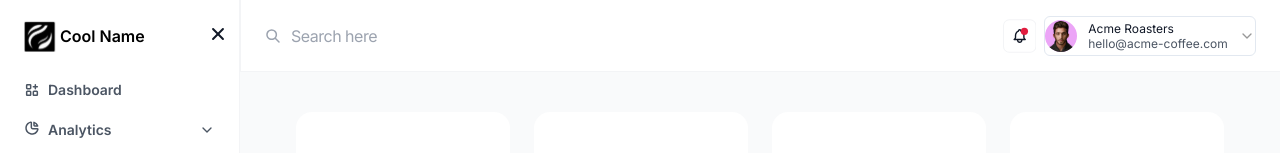
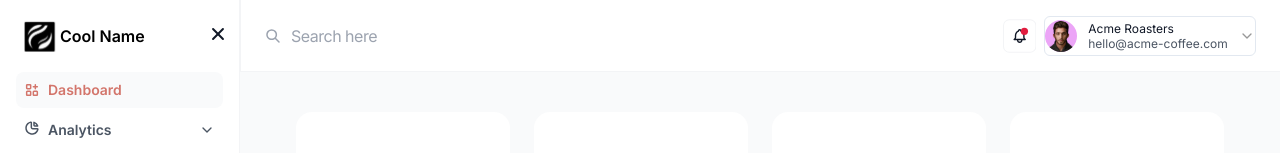
Before and after one commit to star-works/coffee-beans, a Next.js app: page /dashboard in a window 1280 px wide. Shown: the top 153 px of the page. Built offline with nearby package versions, Linux system fonts and the light colour scheme.

Commit message:
cursor -poiter

```diff
--- a/src/app/dashboard.css
+++ b/src/app/dashboard.css
@@ -10,3 +10,7 @@ input:focus-visible {
   outline: none !important;
   box-shadow: none !important;
 }
+button:focus-visible {
+  outline: none !important;
+  box-shadow: none !important;
+}
--- a/src/components/dashboard/AccordionDetail.jsx
+++ b/src/components/dashboard/AccordionDetail.jsx
@@ -15,9 +15,7 @@ export const ProfileCharacteristic = () => {
                 <p className="ff_inter font-semibold text-xs leading-[15px] tracking-[-3%] text-[#1F2937] text-nowrap">
                   {obj.category}
                 </p>
-                <div className="border border-solid border-[#E5E7EB] px-2 py-[10px] rounded-[6px] mt-1">
-                  {obj.option}
-                </div>
+                <div className="mt-3">{obj.option}</div>
               </div>
             );
           })}
--- a/src/components/dashboard/BeanDetails.jsx
+++ b/src/components/dashboard/BeanDetails.jsx
@@ -21,15 +21,17 @@ const BeanDetails = ({ value }) => {
             <AccordionItem
               key={index}
               value={obj.item}
-              className="border-2 border-solid border-[#E5E7EB] sm:p-4 p-3 rounded-lg [&[data-state=open]]:bg-[#D3756B] [&[data-state=open]]:bg-opacity-5 [&[data-state=open]]:border-[#D3756B] [&[data-state=open]]:border-opacity-10"
+              className="border-2 border-solid border-[#E5E7EB] px-3  rounded-lg [&[data-state=open]]:bg-[#D3756B] [&[data-state=open]]:bg-opacity-5 [&[data-state=open]]:border-[#D3756B] [&[data-state=open]]:border-opacity-10"
             >
-              <AccordionTrigger className=" !flex !items-center">
-                <span>{obj.titleIcon}</span>
-                <p className="mb-0 ff_inter font-semibold sm:text-base text-sm leading-[20px] -tracking-[3%] text-[#111827] mt-2">
-                  {obj.title}
-                </p>
+              <AccordionTrigger className=" !flex !items-center py-2">
+                <div className="flex">
+                  <span className="pe-3">{obj.titleIcon}</span>
+                  <p className="mb-0 ff_inter font-semibold sm:text-base text-sm leading-[20px] -tracking-[3%] text-[#111827] mt-2">
+                    {obj.title}
+                  </p>
+                </div>
               </AccordionTrigger>
-              <AccordionContent className="mt-4">
+              <AccordionContent className="mt-4 ps-0">
                 {obj.details}
               </AccordionContent>
             </AccordionItem>
--- a/src/components/dashboard/CategoryDetails.jsx
+++ b/src/components/dashboard/CategoryDetails.jsx
@@ -13,7 +13,7 @@ const CategoryDetails = (props) => {
   return (
     <div>
       <Select>
-        <SelectTrigger className="w-full !p-0 ff_inter font-normal text-xs leading-[15px] tracking-[-3%] text-black">
+        <SelectTrigger className="w-full  ff_inter font-normal text-xs leading-[15px] tracking-[-3%] text-black ">
           <SelectValue placeholder={props.placeholder} />
         </SelectTrigger>
         <SelectContent>
--- a/src/components/dashboard/Helper.jsx
+++ b/src/components/dashboard/Helper.jsx
@@ -24,6 +24,7 @@ export const sidebarLinks = [
   {
     icon: <DashboardIcon />,
     tittle: "Dashboard",
+    path: "/dashboard",
     class: "hover:bg-[#F9FAFB] px-2 py-2  rounded-[8px]",
   },
   {
@@ -41,6 +42,7 @@ export const sidebarLinks = [
   {
     icon: <MyBeansIcon />,
     tittle: "My Beans",
+    path: "/dashboard/my-bean",
     class: "hover:bg-[#F9FAFB] px-2 py-2  rounded-[8px]",
   },
   {
--- a/src/components/dashboard/Icons.jsx
+++ b/src/components/dashboard/Icons.jsx
@@ -1,3 +1,5 @@
+import { usePathname } from "next/navigation";
+
 export const Arrow = () => {
   return (
     <svg
@@ -131,6 +133,8 @@ export const Report = () => {
   );
 };
 export const DashboardIcon = () => {
+  const router = usePathname();
+
   return (
     <svg
       width="16"
@@ -140,7 +144,9 @@ export const DashboardIcon = () => {
       xmlns="http://www.w3.org/2000/svg"
     >
       <path
-        className="group-hover:stroke-[#D3756B] transition-all duration-300"
+        className={`group-hover:stroke-[#D3756B] transition-all duration-300 ${
+          router === "/dashboard" ? "stroke-[#D3756B]" : ""
+        }`}
         d="M9.33333 4.66666H13.3333M11.3333 2.66666V6.66666M2.66667 3.33333C2.66667 3.15652 2.7369 2.98695 2.86193 2.86193C2.98695 2.7369 3.15652 2.66666 3.33333 2.66666H6C6.17681 2.66666 6.34638 2.7369 6.4714 2.86193C6.59643 2.98695 6.66667 3.15652 6.66667 3.33333V6C6.66667 6.17681 6.59643 6.34638 6.4714 6.4714C6.34638 6.59643 6.17681 6.66666 6 6.66666H3.33333C3.15652 6.66666 2.98695 6.59643 2.86193 6.4714C2.7369 6.34638 2.66667 6.17681 2.66667 6V3.33333ZM2.66667 10C2.66667 9.82319 2.7369 9.65362 2.86193 9.52859C2.98695 9.40357 3.15652 9.33333 3.33333 9.33333H6C6.17681 9.33333 6.34638 9.40357 6.4714 9.52859C6.59643 9.65362 6.66667 9.82319 6.66667 10V12.6667C6.66667 12.8435 6.59643 13.013 6.4714 13.1381C6.34638 13.2631 6.17681 13.3333 6 13.3333H3.33333C3.15652 13.3333 2.98695 13.2631 2.86193 13.1381C2.7369 13.013 2.66667 12.8435 2.66667 12.6667V10ZM9.33333 10C9.33333 9.82319 9.40357 9.65362 9.52859 9.52859C9.65362 9.40357 9.82319 9.33333 10 9.33333H12.6667C12.8435 9.33333 13.013 9.40357 13.1381 9.52859C13.2631 9.65362 13.3333 9.82319 13.3333 10V12.6667C13.3333 12.8435 13.2631 13.013 13.1381 13.1381C13.013 13.2631 12.8435 13.3333 12.6667 13.3333H10C9.82319 13.3333 9.65362 13.2631 9.52859 13.1381C9.40357 13.013 9.33333 12.8435 9.33333 12.6667V10Z"
         stroke="#4B5563"
         stroke-width="1.5"
@@ -180,6 +186,7 @@ export const AnalyticsIcon = () => {
   );
 };
 export const MyBeansIcon = () => {
+  const router = usePathname();
   return (
     <svg
       width="16"
@@ -189,7 +196,9 @@ export const MyBeansIcon = () => {
       xmlns="http://www.w3.org/2000/svg"
     >
       <path
-        className="group-hover:stroke-[#D3756B] transition-all duration-300"
+        className={`group-hover:stroke-[#D3756B] transition-all duration-300 ${
+          router === "/dashboard/my-bean" ? "stroke-[#D3756B]" : ""
+        }`}
         d="M8.66667 3.33334H14M8.66667 6H12M8.66667 10H14M8.66667 12.6667H12M2 3.33334C2 3.15653 2.07024 2.98696 2.19526 2.86193C2.32029 2.73691 2.48986 2.66667 2.66667 2.66667H5.33333C5.51014 2.66667 5.67971 2.73691 5.80474 2.86193C5.92976 2.98696 6 3.15653 6 3.33334V6C6 6.17682 5.92976 6.34639 5.80474 6.47141C5.67971 6.59643 5.51014 6.66667 5.33333 6.66667H2.66667C2.48986 6.66667 2.32029 6.59643 2.19526 6.47141C2.07024 6.34639 2 6.17682 2 6V3.33334ZM2 10C2 9.82319 2.07024 9.65362 2.19526 9.5286C2.32029 9.40358 2.48986 9.33334 2.66667 9.33334H5.33333C5.51014 9.33334 5.67971 9.40358 5.80474 9.5286C5.92976 9.65362 6 9.82319 6 10V12.6667C6 12.8435 5.92976 13.0131 5.80474 13.1381C5.67971 13.2631 5.51014 13.3333 5.33333 13.3333H2.66667C2.48986 13.3333 2.32029 13.2631 2.19526 13.1381C2.07024 13.0131 2 12.8435 2 12.6667V10Z"
         stroke="#4B5563"
         stroke-width="1.5"
@@ -230,7 +239,7 @@ export const ReviewsIcon = () => {
       xmlns="http://www.w3.org/2000/svg"
     >
       <path
-        className="group-hover:stroke-[#D3756B] transition-all duration-300"
+        className={`group-hover:stroke-[#D3756B] transition-all duration-300 `}
         d="M7.06 13.2533C6.39123 13.1589 5.74123 12.961 5.13333 12.6667L2 13.3333L2.86667 10.7333C1.31733 8.442 1.916 5.48533 4.26667 3.81733C6.61733 2.15 9.99333 2.28666 12.1633 4.13733C13.2067 5.02733 13.816 6.18066 13.97 7.378M12 14.6667L14.2333 12.4773C14.3703 12.3444 14.4792 12.1854 14.5537 12.0097C14.6282 11.8341 14.6668 11.6452 14.6671 11.4544C14.6674 11.2635 14.6295 11.0746 14.5555 10.8986C14.4816 10.7227 14.3732 10.5633 14.2367 10.43C13.9581 10.1576 13.5841 10.0047 13.1945 10.0039C12.8048 10.0032 12.4303 10.1546 12.1507 10.426L12.0013 10.5727L11.8527 10.426C11.5741 10.1538 11.2003 10.001 10.8108 10.0003C10.4213 9.99951 10.0469 10.1508 9.76733 10.422C9.63033 10.5549 9.52134 10.7138 9.44678 10.8895C9.37223 11.0652 9.33363 11.254 9.33325 11.4448C9.33288 11.6357 9.37075 11.8246 9.44461 12.0006C9.51848 12.1766 9.62685 12.3359 9.76333 12.4693L12 14.6667Z"
         stroke="#4B5563"
         stroke-width="1.5"
--- a/src/components/dashboard/Sidebar.jsx
+++ b/src/components/dashboard/Sidebar.jsx
@@ -1,11 +1,12 @@
 "use client";
 import Image from "next/image";
-import React, { useState } from "react";
 import Link from "next/link";
+import { usePathname } from "next/navigation";
 import { sidebarLinks } from "./Helper";
 import { SettingsIcon, SupportIcon } from "./Icons";
 
 const Sidebar = ({ showNav, setShowNav }) => {
+  const router = usePathname();
   return (
     <div
       className={`w-[240px] custom_height transition-all duration-300 ease-in-out absolute md:relative  ${
@@ -68,20 +69,32 @@ const Sidebar = ({ showNav, setShowNav }) => {
           <div className="bg-white px-4 pb-4 h-[calc(100vh-176px)] overflow-auto flex flex-col gap-1 my_sidebar">
             {sidebarLinks.map((obj, index) => {
               return (
+                <Link href={`${obj.path}`}>
                   <div
                     key={index}
-                  className={`w-full flex items-center transition-all group cursor-pointer justify-start gap-2 ${obj.class}`}
+                    className={`w-full flex items-center transition-all group cursor-pointer justify-start gap-2 ${
+                      obj.class
+                    } ${
+                      router === obj.path
+                        ? "bg-[#F9FAFB] px-2 py-2  rounded-[8px]"
+                        : ""
+                    }`}
                   >
                     {obj.icon && <span>{obj.icon}</span>}
-                  <div className="text-sm -tracking-[3%] text-[#4B5563] font-semibold group-hover:text-[#D3756B] transition-all duration-300 w-full ">
+                    <div
+                      className={`text-sm -tracking-[3%] text-[#4B5563] font-semibold group-hover:text-[#D3756B] transition-all duration-300 w-full ${
+                        router === obj.path ? "text-[#D3756B]" : ""
+                      } `}
+                    >
                       {obj.tittle}
                     </div>
                   </div>
+                </Link>
               );
             })}
           </div>
           <div className="px-4 bg-white py-[14px]">
-            <div className="px-2 py-2 mb-1 rounded-[8px] hover:bg-[#F9FAFB] transition-all duration-300 flex items-center gap-2 group">
+            <div className="px-2 py-2 mb-1 rounded-[8px] hover:bg-[#F9FAFB] transition-all duration-300 flex items-center gap-2 group cursor-pointer">
               <span>
                 <SupportIcon />
               </span>
@@ -89,7 +102,7 @@ const Sidebar = ({ showNav, setShowNav }) => {
                 Support
               </p>
             </div>
-            <div className="px-2 py-2 rounded-[8px] hover:bg-[#F9FAFB] transition-all duration-300 flex items-center gap-2 group">
+            <div className="px-2 py-2 rounded-[8px] hover:bg-[#F9FAFB] transition-all duration-300 flex items-center gap-2 group cursor-pointer">
               <span>
                 <SettingsIcon />
               </span>
```
Also changed, not shown: src/components/dashboard/AddBeanForm.jsx (+3 -6 lines). Lines whose indentation alone changed are shown as unchanged.
